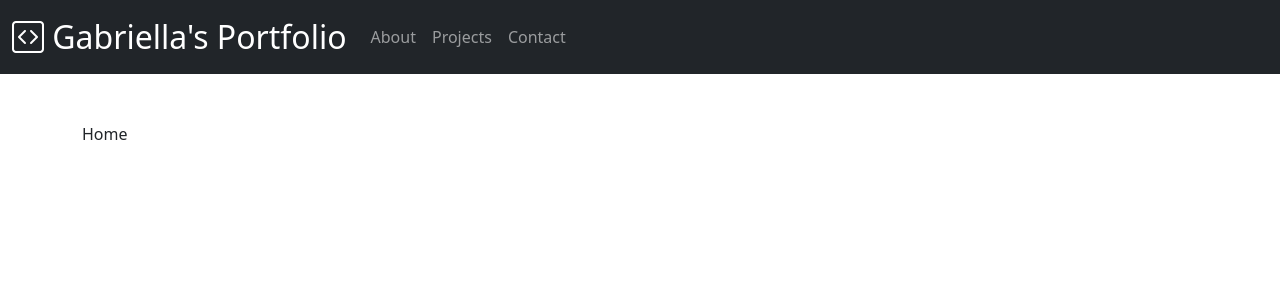
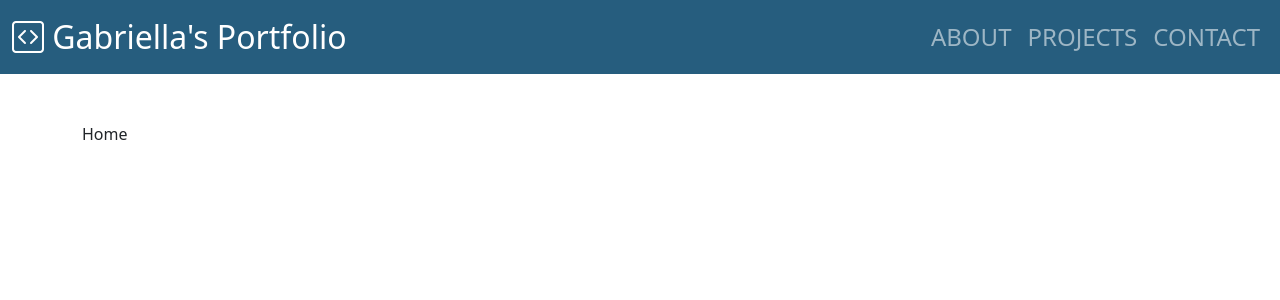
Before and after one commit to pisanzapra/my-portfolio, a React (Create React App) app: page / in a window 1280 px wide. Shown: the top 300 px of the page. Built offline with nearby package versions, Linux system fonts and the light colour scheme.

Commit message:
NavBar styling

```diff
--- a/src/components/NavBar.js
+++ b/src/components/NavBar.js
@@ -5,7 +5,7 @@
   const [show, setShow] = useState(false);
 
   return (
-    <nav className="navbar navbar-expand-lg navbar-dark bg-dark">
+    <nav className="navbar navbar-expand-lg navbar-dark bg-primary">
       <div className="container-xxl">
         <Link to={"/"} className="navbar-brand">
           <i className="bi bi-code-square fs-2"> </i>
@@ -25,22 +25,22 @@
         <div
           id="navbarNav"
           style={show ? { display: "block" } : { display: "none" }}
-          className={"collapse navbar-collapse"}
+          className={"collapse navbar-collapse fs-4"}
         >
-          <ul className="navbar-nav">
+          <ul className="navbar-nav ms-auto">
             <li className="nav-item">
               <Link to={"/"} className="nav-link">
-                About
+                ABOUT
               </Link>
             </li>
             <li className="nav-item">
               <Link to={"/"} className="nav-link">
-                Projects
+                PROJECTS
               </Link>
             </li>
             <li className="nav-item">
               <Link to={"/"} className="nav-link">
-                Contact
+                CONTACT
               </Link>
             </li>
           </ul>
--- a/src/sass/main.scss
+++ b/src/sass/main.scss
@@ -1,3 +1,3 @@
-
+$blue: #265D7E;
 
 @import "../../node_modules/bootstrap/scss/bootstrap";
```
